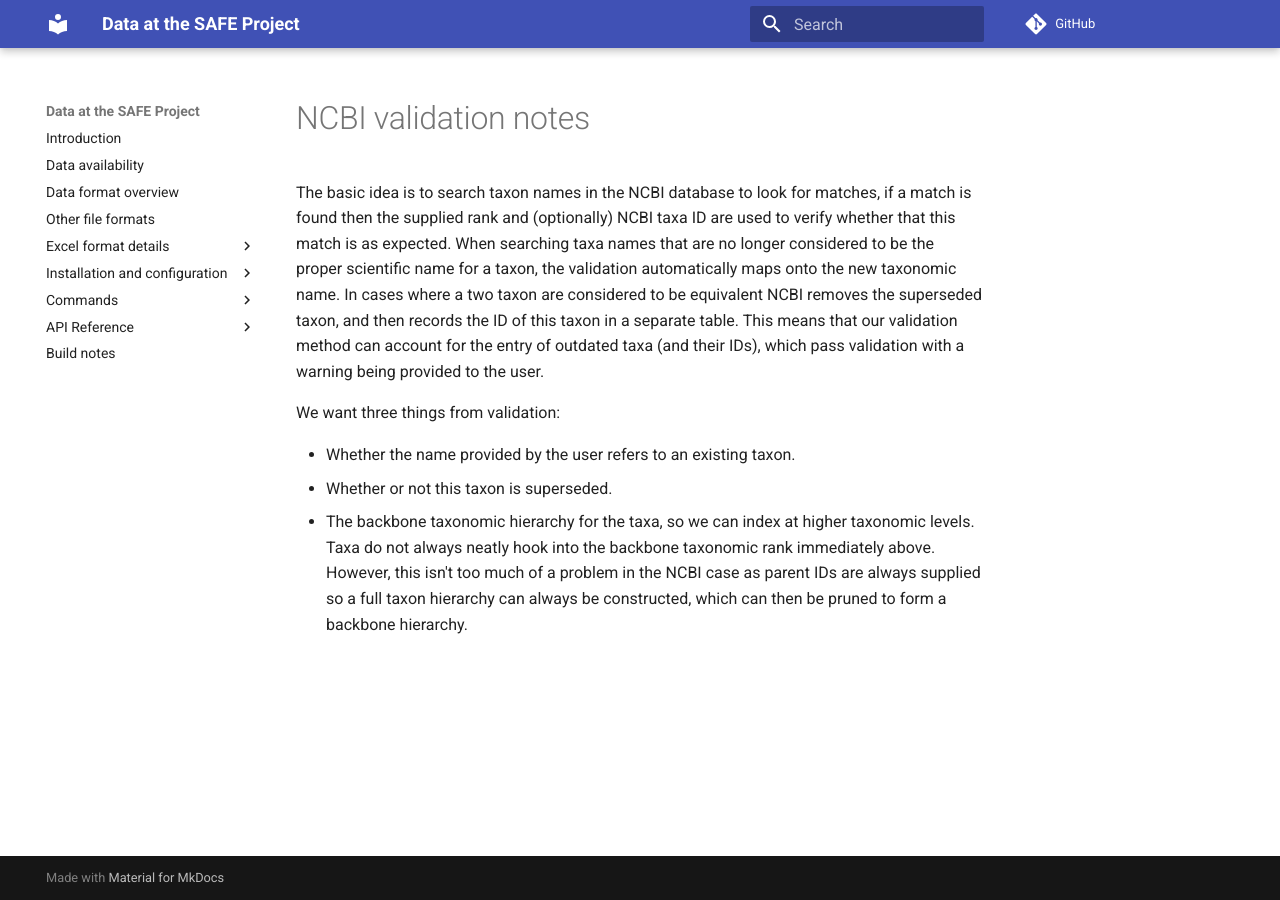
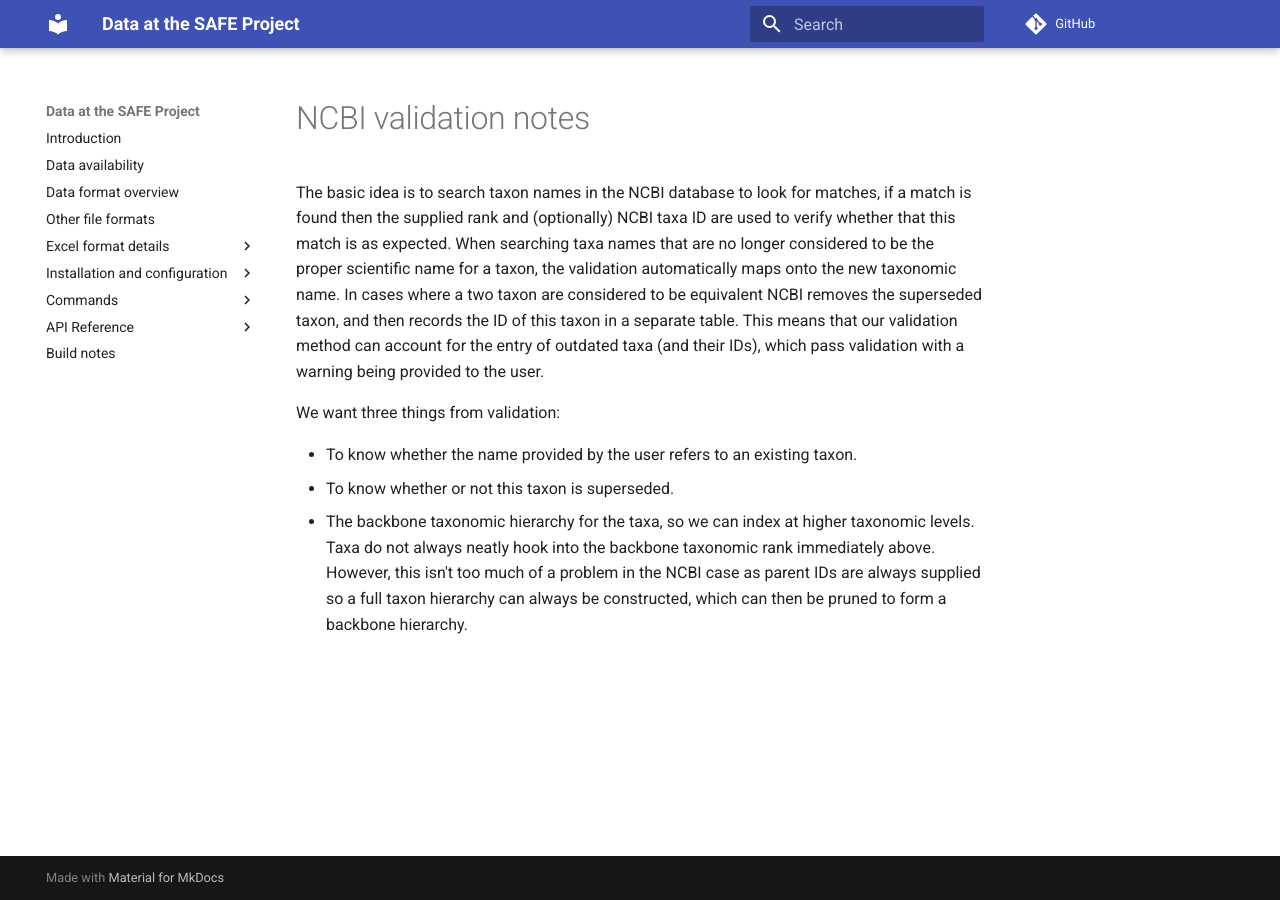
Before and after one commit to ImperialCollegeLondon/safedata_validator, an MkDocs documentation site: the page built from docs/install/ncbi_validation.md, in a window 1280 px wide. Built offline with MkDocs 1.6.1 and Material for MkDocs 9.7.7, drawn with Linux system fonts in a browser that asks for light colours; comment, search, counter and statistics services are not loaded.

Commit message:
Improved wording a bit

```diff
--- a/docs/install/ncbi_validation.md
+++ b/docs/install/ncbi_validation.md
@@ -12,8 +12,8 @@ with a warning being provided to the user.
 
 We want three things from validation:
 
-* Whether the name provided by the user refers to an existing taxon.
-* Whether or not this taxon is superseded.
+* To know whether the name provided by the user refers to an existing taxon.
+* To know whether or not this taxon is superseded.
 * The backbone taxonomic hierarchy for the taxa, so we can index at higher
   taxonomic levels. Taxa do not always neatly hook into the backbone taxonomic
   rank immediately above. However, this isn't too much of a problem in the NCBI
```
